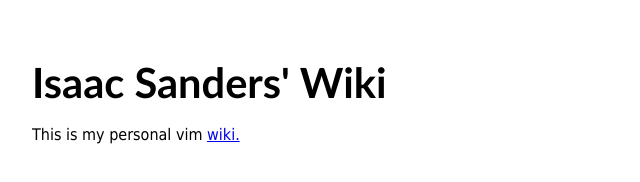
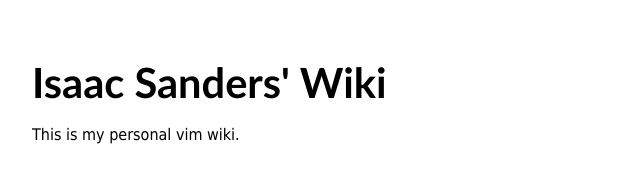
Before and after one commit to isaacsanders/wiki, a plain HTML site: page index.html in a window 1280 px wide. Shown: the full height of the page, 0-640 px from the left. Drawn offline with Linux system fonts and the light colour scheme.

Commit message:
Removed link

```diff
--- a/index.html
+++ b/index.html
@@ -10,7 +10,7 @@
 <h1 id="toc_1">Isaac Sanders' Wiki</h1>
 
 <p>
-This is my personal vim <a href="wiki..html">wiki.</a>
+This is my personal vim wiki.
 </p>
 
 </body>
```
